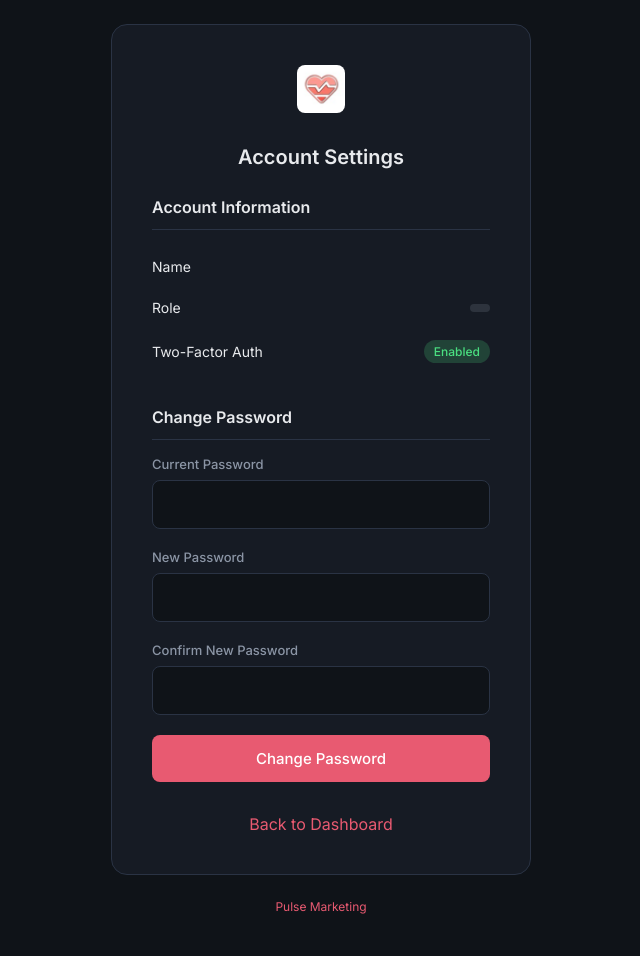
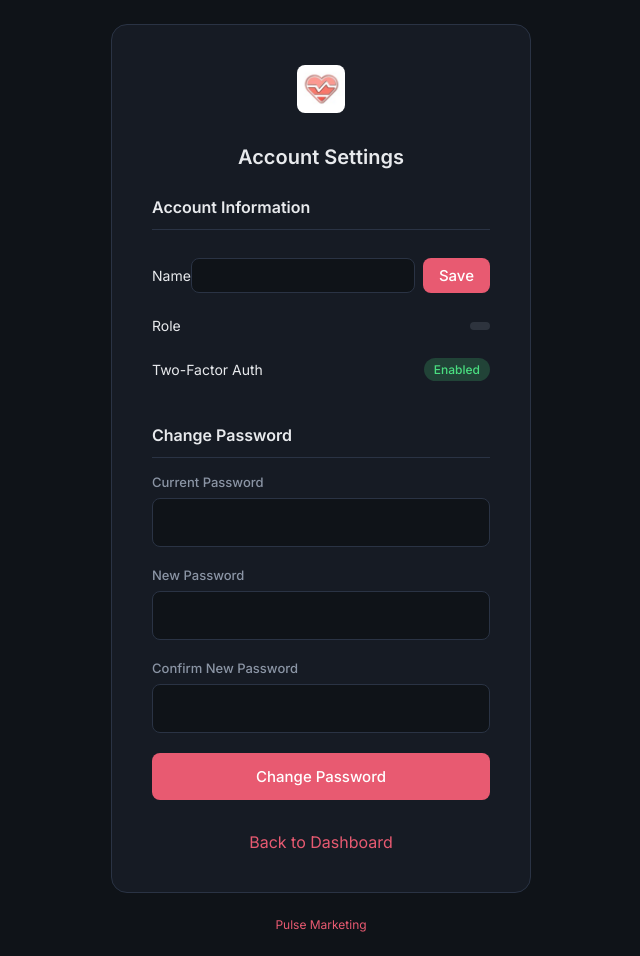
Before and after one commit to jakeshumaker6/agile-dashboard, a Flask app: template templates/settings.html in a window 1280 px wide. Shown: the whole page, without its empty margins (319-959 px from the left). Before the commit the page ends 914 px from the top, so only its background shows below. Run offline with Flask 3, Linux system fonts and the light colour scheme; the template is opened without the code that fills it, so the values that code supplies are empty; some libraries are stand-ins or nearby versions.

Commit message:
Add name change feature to settings

```diff
--- a/templates/settings.html
+++ b/templates/settings.html
@@ -53,6 +53,20 @@
     text-align: center;
     margin-top: 16px;
 }
+.inline-form {
+    display: flex;
+    gap: 8px;
+    align-items: center;
+}
+.inline-form input {
+    flex: 1;
+    padding: 8px 12px;
+    font-size: 14px;
+}
+.inline-form button {
+    padding: 8px 16px;
+    width: auto;
+}
 {% endblock %}
 
 {% block content %}
@@ -65,7 +79,10 @@
     <h2>Account Information</h2>
     <div class="setting-item">
         <span class="setting-label">Name</span>
-        <span class="setting-value">{{ user.username }}</span>
+        <form id="change-name-form" class="inline-form">
+            <input type="text" id="username" name="username" value="{{ user.username }}" required>
+            <button type="submit">Save</button>
+        </form>
     </div>
     <div class="setting-item">
         <span class="setting-label">Role</span>
@@ -101,6 +118,29 @@
 
 {% block scripts %}
 <script>
+document.getElementById('change-name-form').addEventListener('submit', async function(e) {
+    e.preventDefault();
+    const msgDiv = document.getElementById('message');
+    const username = document.getElementById('username').value;
+
+    try {
+        const response = await fetch('/settings/change-name', {
+            method: 'POST',
+            headers: { 'Content-Type': 'application/json' },
+            body: JSON.stringify({ username })
+        });
+        const data = await response.json();
+
+        if (response.ok) {
+            msgDiv.innerHTML = '<div class="success">' + data.message + '</div>';
+        } else {
+            msgDiv.innerHTML = '<div class="error">' + data.error + '</div>';
+        }
+    } catch (err) {
+        msgDiv.innerHTML = '<div class="error">An error occurred. Please try again.</div>';
+    }
+});
+
 document.getElementById('change-password-form').addEventListener('submit', async function(e) {
     e.preventDefault();
     const msgDiv = document.getElementById('message');
```
Also changed, not shown: auth/routes.py (+22 -0 lines).
